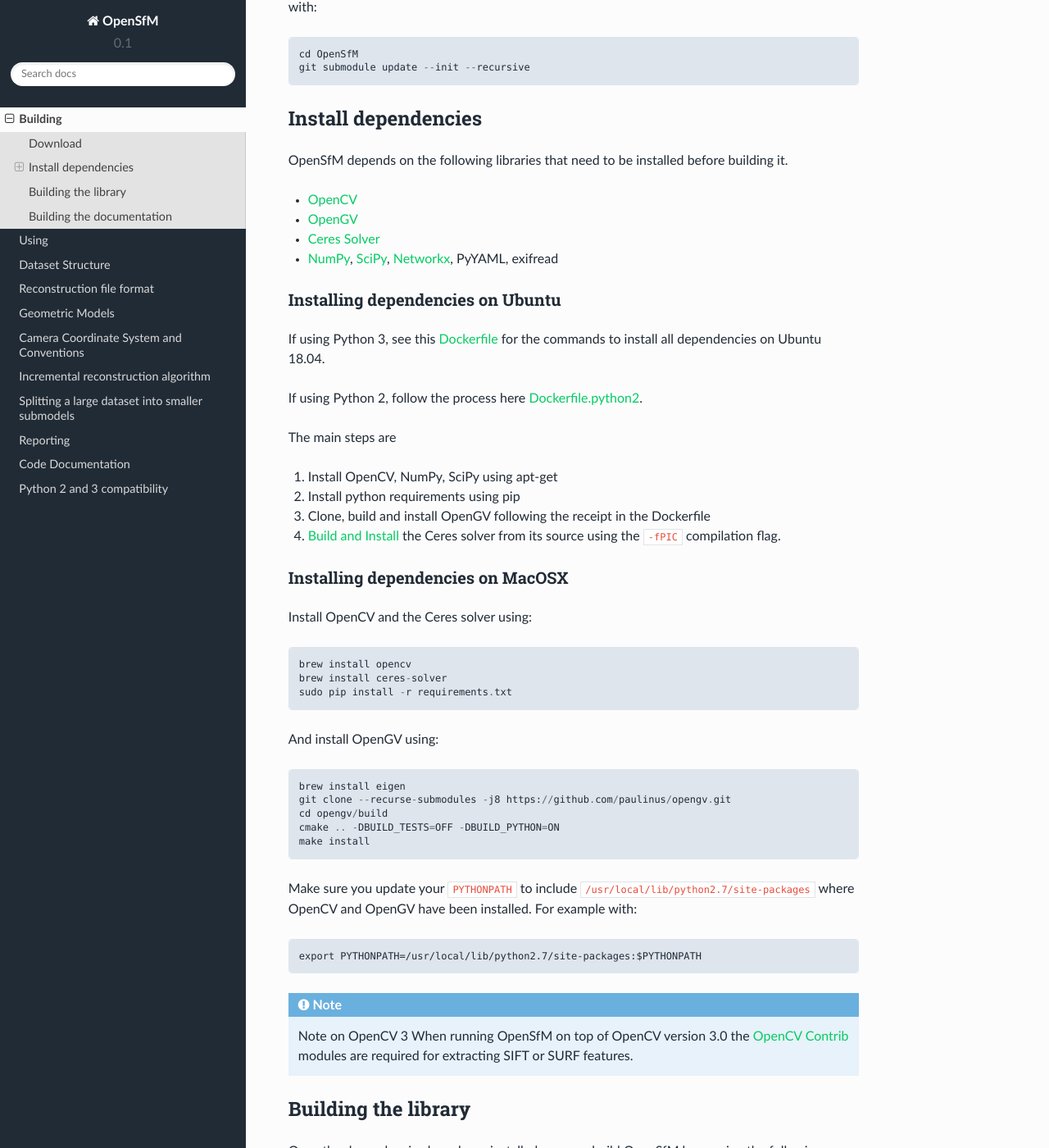
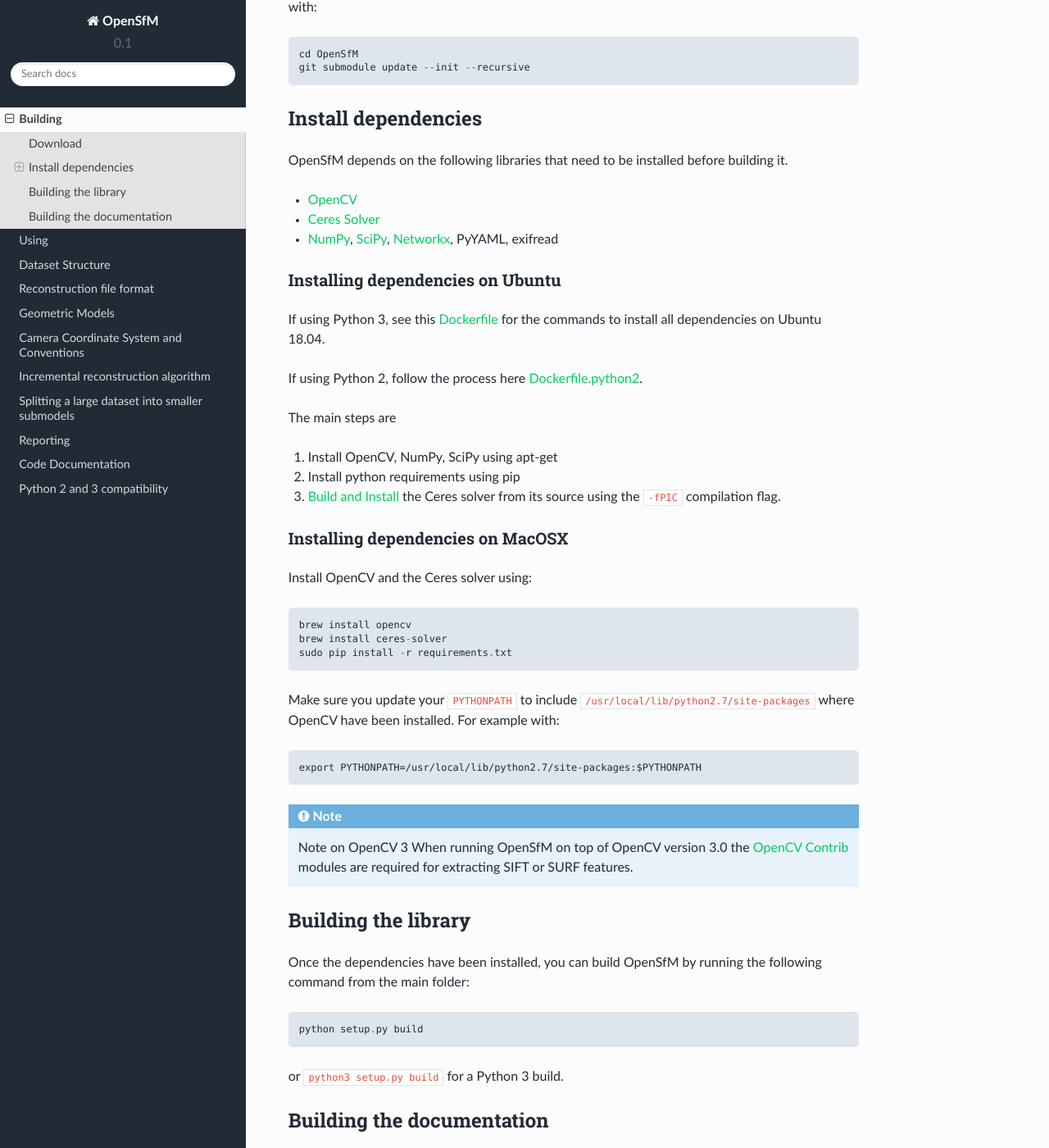
Before and after one commit to phantomwork/mul_img_to_3D, a Sphinx documentation site: the page built from doc/source/building.rst, in a window 1280 px wide and 1400 px high, scrolled down 382 px. Shown: the whole window at 82% size. Built offline with Sphinx 7.4.7 and the Read the Docs theme 2.0.0, drawn with Linux system fonts in a browser that asks for light colours.

Commit message:
feat: remove it from doc

```diff
--- a/doc/source/building.rst
+++ b/doc/source/building.rst
@@ -23,7 +23,6 @@
 OpenSfM depends on the following libraries that need to be installed before building it.
 
 * OpenCV_
-* OpenGV_
 * `Ceres Solver`_
 * NumPy_, SciPy_, Networkx_, PyYAML, exifread
 
@@ -39,8 +38,7 @@
 
 1. Install OpenCV, NumPy, SciPy using apt-get
 2. Install python requirements using pip
-3. Clone, build and install OpenGV following the receipt in the Dockerfile
-4. `Build and Install <http://ceres-solver.org/installation.html>`_ the Ceres solver from its source using the ``-fPIC`` compilation flag.
+3. `Build and Install <http://ceres-solver.org/installation.html>`_ the Ceres solver from its source using the ``-fPIC`` compilation flag.
 
 
 Installing dependencies on MacOSX
@@ -52,15 +50,7 @@
     brew install ceres-solver
     sudo pip install -r requirements.txt
 
-And install OpenGV using::
-
-    brew install eigen
-    git clone --recurse-submodules -j8 https://github.com/paulinus/opengv.git
-    cd opengv/build
-    cmake .. -DBUILD_TESTS=OFF -DBUILD_PYTHON=ON
-    make install
-
-Make sure you update your ``PYTHONPATH`` to include ``/usr/local/lib/python2.7/site-packages`` where OpenCV and OpenGV have been installed. For example with::
+Make sure you update your ``PYTHONPATH`` to include ``/usr/local/lib/python2.7/site-packages`` where OpenCV have been installed. For example with::
 
     export PYTHONPATH=/usr/local/lib/python2.7/site-packages:$PYTHONPATH
 
@@ -92,7 +82,6 @@
 .. _release: https://github.com/mapillary/OpenSfM/releases
 .. _OpenCV: http://opencv.org/
 .. _OpenCV Contrib: https://github.com/itseez/opencv_contrib
-.. _OpenGV: http://laurentkneip.github.io/opengv/
 .. _NumPy: http://www.numpy.org/
 .. _SciPy: http://www.scipy.org/
 .. _Ceres solver: http://ceres-solver.org/
--- a/licenses.csv
+++ b/licenses.csv
@@ -10,7 +10,6 @@
 networkx, 1.11, BSD
 numpy, 1.14.0, BSD
 opencv, 2.4.10.1, "3-clause BSD License"
-opengv, master, "New BSD 3-Clause"
 py, 1.5.2, MIT
 pybind, 2.2.4, BSD
 pyproj, 1.9.5.1, "OSI Approved"
```
